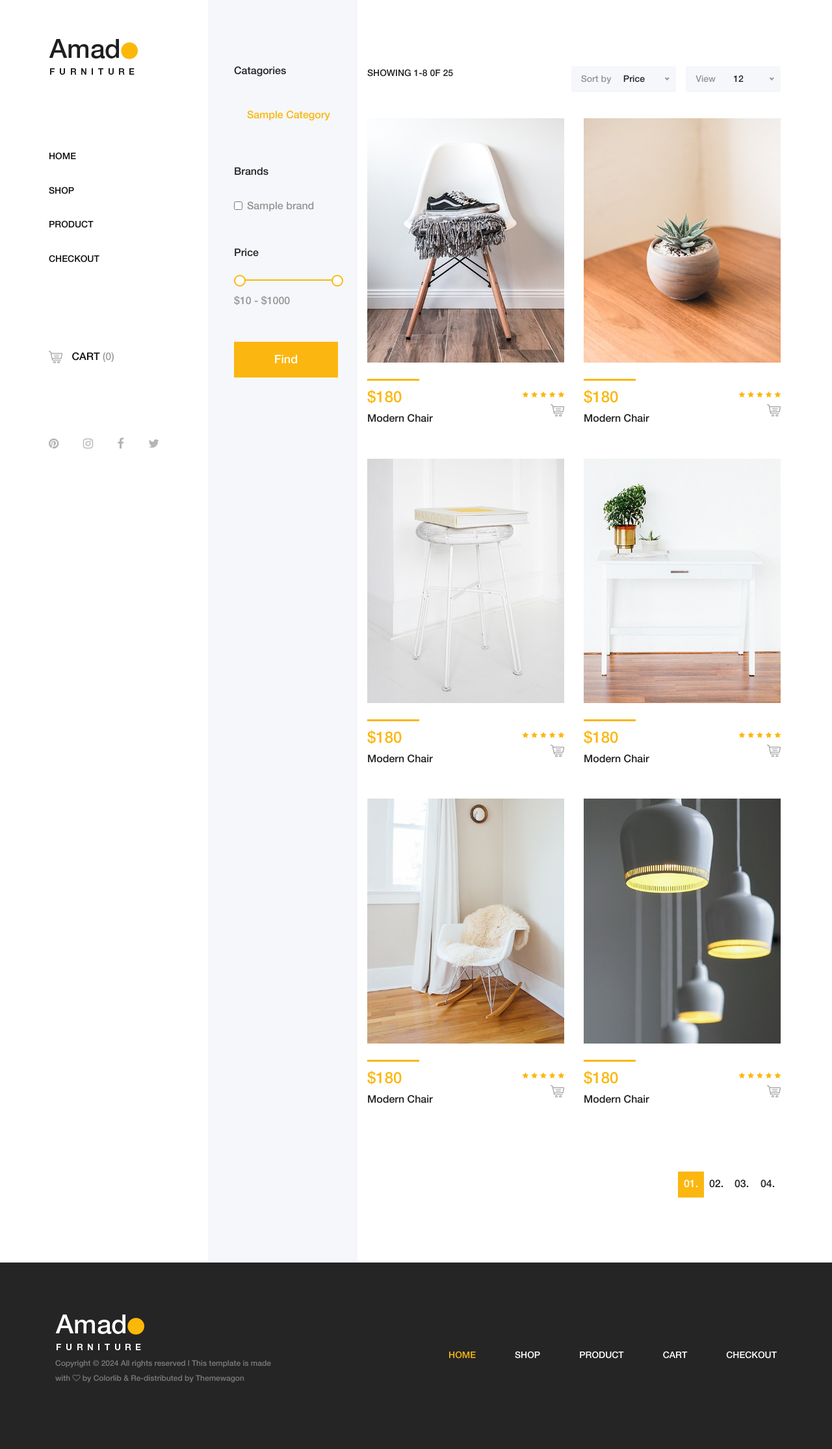
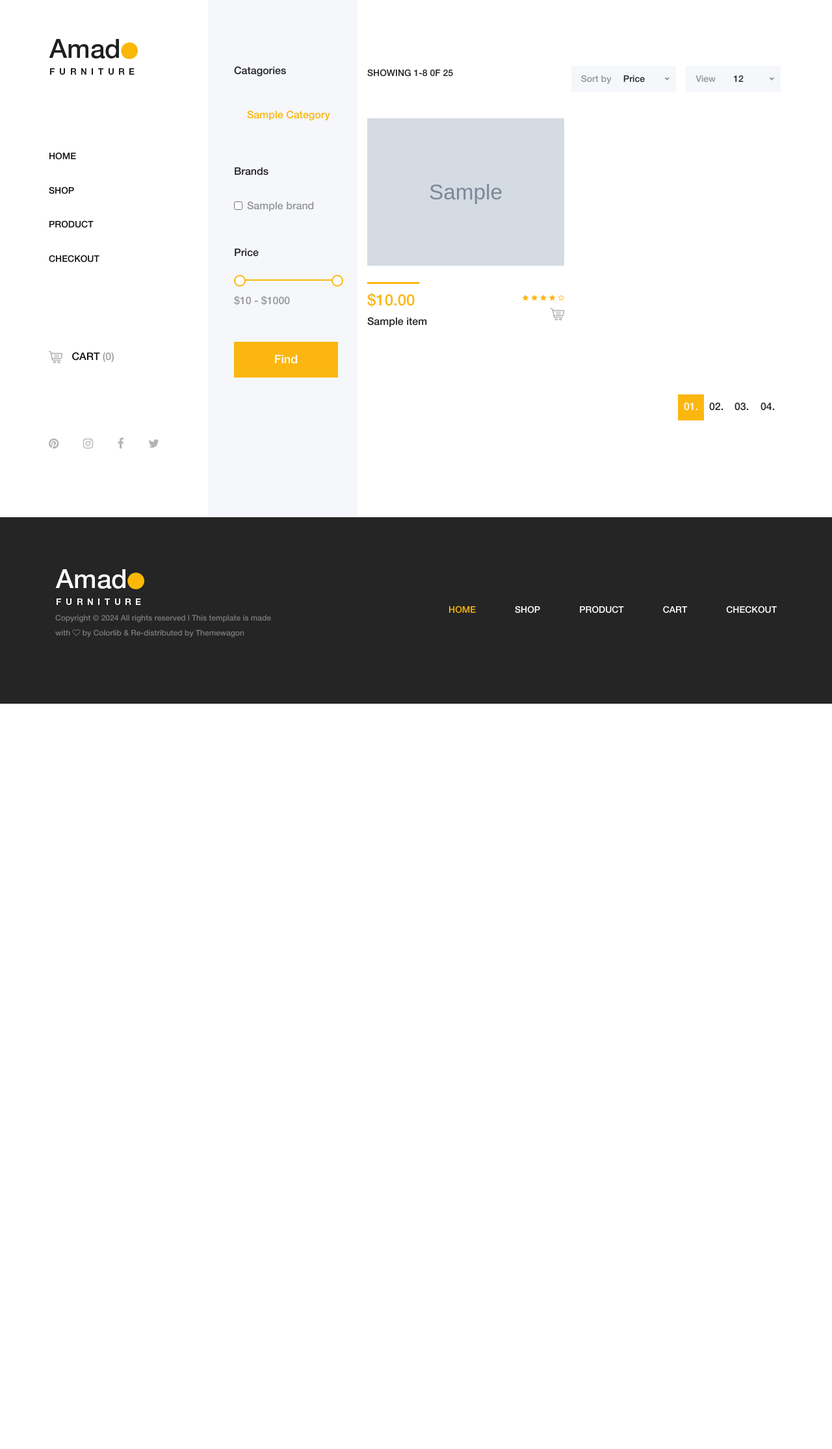
Before and after one commit to luiqor/amado_ecommerce, a Django app: page /shop/ in a window 1280 px wide. Shown: the whole page at 65% size. After the commit the page ends 1083 px from the top, so only its background shows below. Run offline with Django 5.2, Linux system fonts and the light colour scheme; tables that the repository leaves empty hold one stand-in row (values such as "Sample post"); grey boxes marked "Sample" are stand-in pictures; some libraries are stand-ins or nearby versions.

Commit message:
implement items display on shop page

```diff
--- a/shop/views.py
+++ b/shop/views.py
@@ -1,5 +1,5 @@
 from django.shortcuts import render
-from .models import Category, Brand
+from .models import Category, Brand, Item
 
 
 def home(request):
@@ -7,10 +7,16 @@ def home(request):
 
 
 def shop(request):
+    items = Item.objects.all()
     categories = Category.objects.all()
     brands = Brand.objects.all()
+
+    for item in items:
+        item.stars_range = range(item.stars)
+        item.empty_stars_range = range(5 - item.stars)
+
     return render(
         request,
         "shop.html",
-        context={"categories": categories, "brands": brands},
+        context={"categories": categories, "brands": brands, "items": items},
     )
--- a/templates/base.html
+++ b/templates/base.html
@@ -13,7 +13,7 @@
     <!-- The above 4 meta tags *must* come first in the head; any other head content must come *after* these tags -->
 
     <!-- Title  -->
-    <title>Amado - Furniture Ecommerce Template | Home</title>
+    <title>Amado Furniture</title>
 
     <!-- Favicon  -->
     <link rel="icon" href="{% static 'img/core-img/favicon.ico' %}" />
--- a/templates/shop.html
+++ b/templates/shop.html
@@ -1,4 +1,7 @@
 {% extends 'base.html' %}
+<head>
+  <title>Amado | Shop</title>
+</head>
 {% block content %}
   <div class="shop_sidebar_area">
     {% include 'shop/categories.html'%}
@@ -9,5 +12,10 @@
         <a href="#" class="btn amado-btn mb-15">Find</a>
       </div>
   </div>
-  {% include 'shop/product-area.html' %}
+  <div class="amado_product_area section-padding-100">
+    <div class="container-fluid">
+      {% include 'shop/topbar.html' %}
+      {% include 'shop/items.html' %}
+    </div>
+</div>
 {% endblock %}
--- /dev/null
+++ b/templates/shop/items.html
@@ -0,0 +1,71 @@
+{% load static %}
+<div class="row">
+  {% for item in items %}
+    <!-- Single Product Area -->
+    <div class="col-12 col-sm-6 col-md-12 col-xl-6">
+      <div class="single-product-wrapper">
+        <!-- Product Image -->
+        <div class="product-img">
+          <a href="/product-details/{{ item.slug }}">
+          <img src={{ item.photo.url }} alt="" />
+          </a>
+        </div>
+
+        <!-- Product Description -->
+        <div
+          class="product-description d-flex align-items-center justify-content-between"
+        >
+          <!-- Product Meta Data -->
+          <div class="product-meta-data">
+            <div class="line"></div>
+            <p class="product-price">${{ item.price }}</p>
+            <a href="/product-details/{{ item.slug }}">
+              <h6>{{ item.name }}</h6>
+            </a>
+          </div>
+          <!-- Ratings & Cart -->
+          <div class="ratings-cart text-right">
+            <div class="ratings">
+              {% for star in item.stars_range %}
+                  <i class="fa fa-star" aria-hidden="true"></i>
+              {% endfor %}
+              {% for star in item.empty_stars_range %}
+                  <i class="fa fa-star-o" aria-hidden="true"></i>
+              {% endfor %}
+            </div>
+            <div class="cart">
+              <a
+                href="cart.html"
+                data-toggle="tooltip"
+                data-placement="left"
+                title="Add to Cart"
+                ><img src="{% static 'img/core-img/cart.png' %}" alt="Cart"
+              /></a>
+            </div>
+          </div>
+        </div>
+      </div>
+    </div>
+  {% endfor %}
+</div>
+<div class="row">
+  <div class="col-12">
+    <!-- Pagination -->
+    <nav aria-label="navigation">
+      <ul class="pagination justify-content-end mt-50">
+        <li class="page-item active">
+          <a class="page-link" href="#">01.</a>
+        </li>
+        <li class="page-item">
+          <a class="page-link" href="#">02.</a>
+        </li>
+        <li class="page-item">
+          <a class="page-link" href="#">03.</a>
+        </li>
+        <li class="page-item">
+          <a class="page-link" href="#">04.</a>
+        </li>
+      </ul>
+    </nav>
+  </div>
+</div>
--- a/templates/shop/product-area.html
+++ /dev/null
@@ -1,358 +0,0 @@
-<div class="amado_product_area section-padding-100">
-    <div class="container-fluid">
-      <div class="row">
-        <div class="col-12">
-          <div
-            class="product-topbar d-xl-flex align-items-end justify-content-between"
-          >
-            <!-- Total Products -->
-            <div class="total-products">
-              <p>Showing 1-8 0f 25</p>
-            </div>
-            <!-- Sorting -->
-            <div class="product-sorting d-flex">
-              <div class="sort-by-date d-flex align-items-center mr-15">
-                <p>Sort by</p>
-                <form action="#" method="get">
-                  <select name="select" id="sortBydate">
-                    <option value="value">Price</option>
-                    <option value="value">Newest</option>
-                    <option value="value">Popular</option>
-                  </select>
-                </form>
-              </div>
-              <div class="view-product d-flex align-items-center">
-                <p>View</p>
-                <form action="#" method="get">
-                  <select name="select" id="viewProduct">
-                    <option value="value">12</option>
-                    <option value="value">24</option>
-                    <option value="value">48</option>
-                    <option value="value">96</option>
-                  </select>
-                </form>
-              </div>
-            </div>
-          </div>
-        </div>
-      </div>
-
-      <div class="row">
-        <!-- Single Product Area -->
-        <div class="col-12 col-sm-6 col-md-12 col-xl-6">
-          <div class="single-product-wrapper">
-            <!-- Product Image -->
-            <div class="product-img">
-              <img src="img/product-img/product1.jpg" alt="" />
-              <!-- Hover Thumb -->
-              <img
-                class="hover-img"
-                src="img/product-img/product2.jpg"
-                alt=""
-              />
-            </div>
-
-            <!-- Product Description -->
-            <div
-              class="product-description d-flex align-items-center justify-content-between"
-            >
-              <!-- Product Meta Data -->
-              <div class="product-meta-data">
-                <div class="line"></div>
-                <p class="product-price">$180</p>
-                <a href="product-details.html">
-                  <h6>Modern Chair</h6>
-                </a>
-              </div>
-              <!-- Ratings & Cart -->
-              <div class="ratings-cart text-right">
-                <div class="ratings">
-                  <i class="fa fa-star" aria-hidden="true"></i>
-                  <i class="fa fa-star" aria-hidden="true"></i>
-                  <i class="fa fa-star" aria-hidden="true"></i>
-                  <i class="fa fa-star" aria-hidden="true"></i>
-                  <i class="fa fa-star" aria-hidden="true"></i>
-                </div>
-                <div class="cart">
-                  <a
-                    href="cart.html"
-                    data-toggle="tooltip"
-                    data-placement="left"
-                    title="Add to Cart"
-                    ><img src="img/core-img/cart.png" alt=""
-                  /></a>
-                </div>
-              </div>
-            </div>
-          </div>
-        </div>
-
-        <!-- Single Product Area -->
-        <div class="col-12 col-sm-6 col-md-12 col-xl-6">
-          <div class="single-product-wrapper">
-            <!-- Product Image -->
-            <div class="product-img">
-              <img src="img/product-img/product2.jpg" alt="" />
-              <!-- Hover Thumb -->
-              <img
-                class="hover-img"
-                src="img/product-img/product3.jpg"
-                alt=""
-              />
-            </div>
-
-            <!-- Product Description -->
-            <div
-              class="product-description d-flex align-items-center justify-content-between"
-            >
-              <!-- Product Meta Data -->
-              <div class="product-meta-data">
-                <div class="line"></div>
-                <p class="product-price">$180</p>
-                <a href="product-details.html">
-                  <h6>Modern Chair</h6>
-                </a>
-              </div>
-              <!-- Ratings & Cart -->
-              <div class="ratings-cart text-right">
-                <div class="ratings">
-                  <i class="fa fa-star" aria-hidden="true"></i>
-                  <i class="fa fa-star" aria-hidden="true"></i>
-                  <i class="fa fa-star" aria-hidden="true"></i>
-                  <i class="fa fa-star" aria-hidden="true"></i>
-                  <i class="fa fa-star" aria-hidden="true"></i>
-                </div>
-                <div class="cart">
-                  <a
-                    href="cart.html"
-                    data-toggle="tooltip"
-                    data-placement="left"
-                    title="Add to Cart"
-                    ><img src="img/core-img/cart.png" alt=""
-                  /></a>
-                </div>
-              </div>
-            </div>
-          </div>
-        </div>
-
-        <!-- Single Product Area -->
-        <div class="col-12 col-sm-6 col-md-12 col-xl-6">
-          <div class="single-product-wrapper">
-            <!-- Product Image -->
-            <div class="product-img">
-              <img src="img/product-img/product3.jpg" alt="" />
-              <!-- Hover Thumb -->
-              <img
-                class="hover-img"
-                src="img/product-img/product4.jpg"
-                alt=""
-              />
-            </div>
-
-            <!-- Product Description -->
-            <div
-              class="product-description d-flex align-items-center justify-content-between"
-            >
-              <!-- Product Meta Data -->
-              <div class="product-meta-data">
-                <div class="line"></div>
-                <p class="product-price">$180</p>
-                <a href="product-details.html">
-                  <h6>Modern Chair</h6>
-                </a>
-              </div>
-              <!-- Ratings & Cart -->
-              <div class="ratings-cart text-right">
-                <div class="ratings">
-                  <i class="fa fa-star" aria-hidden="true"></i>
-                  <i class="fa fa-star" aria-hidden="true"></i>
-                  <i class="fa fa-star" aria-hidden="true"></i>
-                  <i class="fa fa-star" aria-hidden="true"></i>
-                  <i class="fa fa-star" aria-hidden="true"></i>
-                </div>
-                <div class="cart">
-                  <a
-                    href="cart.html"
-                    data-toggle="tooltip"
-                    data-placement="left"
-                    title="Add to Cart"
-                    ><img src="img/core-img/cart.png" alt=""
-                  /></a>
-                </div>
-              </div>
-            </div>
-          </div>
-        </div>
-
-        <!-- Single Product Area -->
-        <div class="col-12 col-sm-6 col-md-12 col-xl-6">
-          <div class="single-product-wrapper">
-            <!-- Product Image -->
-            <div class="product-img">
-              <img src="img/product-img/product4.jpg" alt="" />
-              <!-- Hover Thumb -->
-              <img
-                class="hover-img"
-                src="img/product-img/product5.jpg"
-                alt=""
-              />
-            </div>
-
-            <!-- Product Description -->
-            <div
-              class="product-description d-flex align-items-center justify-content-between"
-            >
-              <!-- Product Meta Data -->
-              <div class="product-meta-data">
-                <div class="line"></div>
-                <p class="product-price">$180</p>
-                <a href="product-details.html">
-                  <h6>Modern Chair</h6>
-                </a>
-              </div>
-              <!-- Ratings & Cart -->
-              <div class="ratings-cart text-right">
-                <div class="ratings">
-                  <i class="fa fa-star" aria-hidden="true"></i>
-                  <i class="fa fa-star" aria-hidden="true"></i>
-                  <i class="fa fa-star" aria-hidden="true"></i>
-                  <i class="fa fa-star" aria-hidden="true"></i>
-                  <i class="fa fa-star" aria-hidden="true"></i>
-                </div>
-                <div class="cart">
-                  <a
-                    href="cart.html"
-                    data-toggle="tooltip"
-                    data-placement="left"
-                    title="Add to Cart"
-                    ><img src="img/core-img/cart.png" alt=""
-                  /></a>
-                </div>
-              </div>
-            </div>
-          </div>
-        </div>
-
-        <!-- Single Product Area -->
-        <div class="col-12 col-sm-6 col-md-12 col-xl-6">
-          <div class="single-product-wrapper">
-            <!-- Product Image -->
-            <div class="product-img">
-              <img src="img/product-img/product5.jpg" alt="" />
-              <!-- Hover Thumb -->
-              <img
-                class="hover-img"
-                src="img/product-img/product6.jpg"
-                alt=""
-              />
-            </div>
-
-            <!-- Product Description -->
-            <div
-              class="product-description d-flex align-items-center justify-content-between"
-            >
-              <!-- Product Meta Data -->
-              <div class="product-meta-data">
-                <div class="line"></div>
-                <p class="product-price">$180</p>
-                <a href="product-details.html">
-                  <h6>Modern Chair</h6>
-                </a>
-              </div>
-              <!-- Ratings & Cart -->
-              <div class="ratings-cart text-right">
-                <div class="ratings">
-                  <i class="fa fa-star" aria-hidden="true"></i>
-                  <i class="fa fa-star" aria-hidden="true"></i>
-                  <i class="fa fa-star" aria-hidden="true"></i>
-                  <i class="fa fa-star" aria-hidden="true"></i>
-                  <i class="fa fa-star" aria-hidden="true"></i>
-                </div>
-                <div class="cart">
-                  <a
-                    href="cart.html"
-                    data-toggle="tooltip"
-                    data-placement="left"
-                    title="Add to Cart"
-                    ><img src="img/core-img/cart.png" alt=""
-                  /></a>
-                </div>
-              </div>
-            </div>
-          </div>
-        </div>
-
-        <!-- Single Product Area -->
-        <div class="col-12 col-sm-6 col-md-12 col-xl-6">
-          <div class="single-product-wrapper">
-            <!-- Product Image -->
-            <div class="product-img">
-              <img src="img/product-img/product6.jpg" alt="" />
-              <!-- Hover Thumb -->
-              <img
-                class="hover-img"
-                src="img/product-img/product1.jpg"
-                alt=""
-              />
-            </div>
-
-            <!-- Product Description -->
-            <div
-              class="product-description d-flex align-items-center justify-content-between"
-            >
-              <!-- Product Meta Data -->
-              <div class="product-meta-data">
-                <div class="line"></div>
-                <p class="product-price">$180</p>
-                <a href="product-details.html">
-                  <h6>Modern Chair</h6>
-                </a>
-              </div>
-              <!-- Ratings & Cart -->
-              <div class="ratings-cart text-right">
-                <div class="ratings">
-                  <i class="fa fa-star" aria-hidden="true"></i>
-                  <i class="fa fa-star" aria-hidden="true"></i>
-                  <i class="fa fa-star" aria-hidden="true"></i>
-                  <i class="fa fa-star" aria-hidden="true"></i>
-                  <i class="fa fa-star" aria-hidden="true"></i>
-                </div>
-                <div class="cart">
-                  <a
-                    href="cart.html"
-                    data-toggle="tooltip"
-                    data-placement="left"
-                    title="Add to Cart"
-                    ><img src="img/core-img/cart.png" alt=""
-                  /></a>
-                </div>
-              </div>
-            </div>
-          </div>
-        </div>
-      </div>
-
-      <div class="row">
-        <div class="col-12">
-          <!-- Pagination -->
-          <nav aria-label="navigation">
-            <ul class="pagination justify-content-end mt-50">
-              <li class="page-item active">
-                <a class="page-link" href="#">01.</a>
-              </li>
-              <li class="page-item">
-                <a class="page-link" href="#">02.</a>
-              </li>
-              <li class="page-item">
-                <a class="page-link" href="#">03.</a>
-              </li>
-              <li class="page-item">
-                <a class="page-link" href="#">04.</a>
-              </li>
-            </ul>
-          </nav>
-        </div>
-      </div>
-    </div>
-</div>
```
Also changed, not shown: templates/shop/topbar.html (added, +36 -0 lines).
